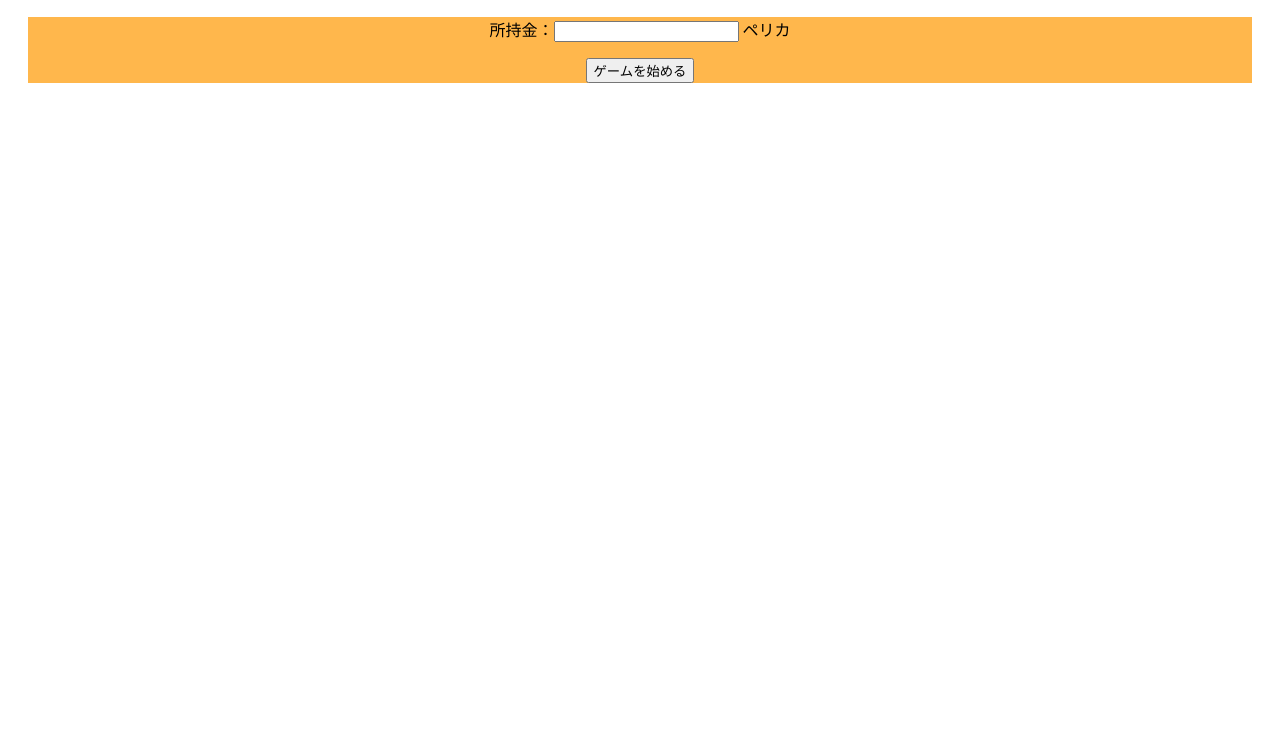
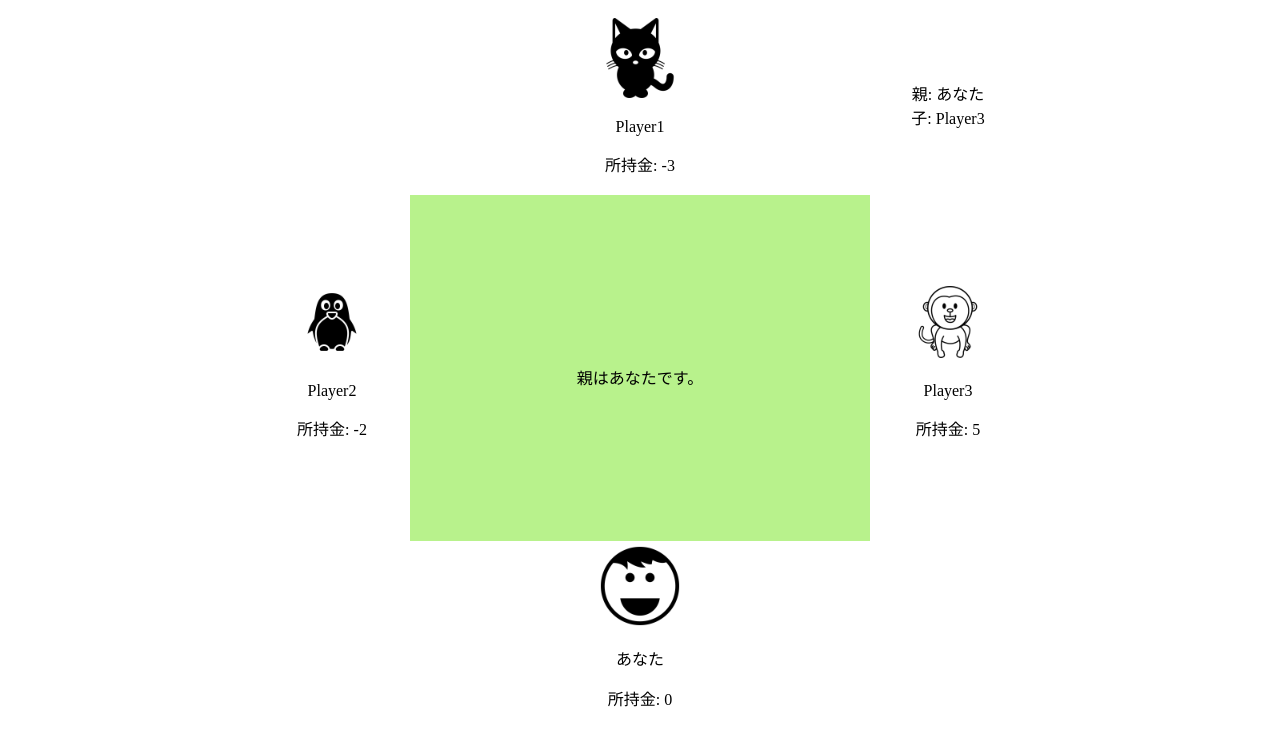
Before and after one commit to as-shimizu/OJT_JavaScript, a plain HTML site: page algorithm/dice_game/index.html in a window 1280 px wide. Both pictures are taken after a click on the button "ゲームを始める". Shown: the part 49-794 px from the top of the page. Drawn offline with Linux system fonts and the light colour scheme.

Commit message:
#16 ゲーム機能完成

```diff
--- a/algorithm/dice_game/index.html
+++ b/algorithm/dice_game/index.html
@@ -25,9 +25,13 @@
 				<td> </td>
 				<td> <img alt="" class="playerImage" src="image/player1.png">
 					<p>Player1</p>
+					<p id="money1"></p>
 				</td>
 				<td> </td>
-          <td> </td>
+				<td>
+					<div id="showParent"></div>
+					<div id="showChild"></div>
+				</td>
 			</tr>
 
 			<tr>
@@ -36,7 +40,7 @@
 					<img alt="" class="diceImage" id="diceImg1" src="">
 					<img alt="" class="diceImage" id="diceImg2" src="">
 					<img alt="" class="diceImage" id="diceImg3" src=""><br>
-            <p id="yakuName"></p>
+					<p id="comment1"></p>
 				</td>
 				<td> </td>
 			<tr>
@@ -44,9 +48,11 @@
 			<tr>
 				<td> <img alt="" class="playerImage" src="image/player4.png">
 					<p>Player2</p>
+					<p id="money2"></p>
 				</td>
 				<td> <img alt="" class="playerImage" src="image/player3.png">
 					<p>Player3</p>
+					<p id="money4"></p>
 				</td>
 			</tr>
 
@@ -59,29 +65,15 @@
 				<td> </td>
 				<td> </td>
 				<td> <img alt="" class="playerImage" src="image/you.png">
-            <p>You</p>
+					<p>あなた</p>
+					<p id="money3"></p>
 				</td>
 				<td> </td>
 				<td> </td>
 			</tr>
-
-      <div id="image">
-      </div>
+		</table>
+      <div id="image"></div>
     </section>
-
-    <section id="workspace">
-      <p>
-      現在の所持金: <span id="moneyNow"></span> ペリカ
-      </p>
-      <div id="narration"></div><br>
-      <div id="inputMoney">
-        掛け金を決めてください
-        掛け金：<input type="textarea" id="latch" value="">
-        <input type="button" id="dice" value="サイコロを振る">
-      </div>
-    </section>
-
-
 
     <script src="js/jquery-3.2.1.js"></script>
     <script src="js/app.js"></script>
--- a/algorithm/dice_game/js/app.js
+++ b/algorithm/dice_game/js/app.js
@@ -10,97 +10,119 @@ var numDice = 3; //サイコロの数
 var numPlayer = 4; //プレーヤー数
 var you = 2; //ユーザのプレーヤー番号
 var maxRate = 5; //最大のレイト
+var maxMenashi = 3 //目なしが出た時にサイコロを振りなおせる上限回数
 //変数の定義
 var money = new Array(numPlayer); //所持金
-var gameNum = 0; //ゲーム回数
 var parent = 0; //親のプレーヤー番号を格納
 var child = 0; //子のプレーヤー番号を格納
-var narration = document.getElementById('narration');
-var resultYaku = new yaku("",0);　//役の名前とrate
+var showParent = document.getElementById('showParent');
+var showChild = document.getElementById('showChild');
+var comment1 = document.getElementById('comment1');
+var yakuParent = new yaku("",0);　//親の役の名前とrate
+var yakuChild = new yaku("",0);　//子の役の名前とrate
+var resultYaku = new yaku("",0);　//役の名前とrateを一時的に保存
+var end = 0; //ゲーム中は0, ゲーム終了したら1
 var diceImg = [
   document.getElementById('diceImg1'),
   document.getElementById('diceImg2'),
   document.getElementById('diceImg3')
+];
+var moneyView = [
+  document.getElementById('money1'),
+  document.getElementById('money2'),
+  document.getElementById('money3'),
+  document.getElementById('money4')
 ];
 
 //ゲームを始める
 $('#startGame').click(function() {
     //所持金の設定
     for (var i=0; i<numPlayer; i++) {
-        money[i] = document.getElementById('cash').value;
+        money[i] = Number(document.getElementById('cash').value);
     }
-    //自分の所持金を表示
-    document.getElementById('moneyNow').innerHTML = money[you];
+	showMoney();
     //startを隠す
     $('#start').fadeOut(1);
     //fieldとworkspaceを表示
     $('#field').fadeIn(1000);
     $('#workspace').fadeIn(1000);
+    setTimeout("game()",2000);
 });
 
 
-function oneRound() {
-  narration.innerText = "親は" + getPlayerName(parent) + "です。";
-	for(child=0; child<numPlayer; child++) {
-		if(child==parent) {
-			continue;
+function game() {
+    for(parent=0; parent<numPlayer; parent++) {
+	    comment1.innerText = "親は" + getPlayerName(parent) + "です。";
+		showParent.innerText = "親: " + getPlayerName(parent);
+		for(child=0; child<numPlayer; child++) {
+			if(end==1) {
+				return;
+			}
+
+			if(child!=parent) {
+				comment1.innerText = getPlayerName(child) + "の番です。";
+				showChild.innerText = "子: " + getPlayerName(child) ;
+//				setTimeout('alert("親は" + getPlayerName(parent) + "、　子は" + getPlayerName(child) + "です。")',3000);
+				console.log("親：　" + getPlayerName(parent) + "子：　" + getPlayerName(child));
+				oneChild();
+			}
 		}
-    //勝負する
 	}
+	endGame();
 }
 
-function getLatch(child) {
-  if(child==you) {
-    $('#inputMoney').fadeIn(1);
-    $('#latch').click(function() {
-      var latch = document.getElementById('latch').value;
-      if(latch == "" ) {
-          alert("掛け金を入力してください");
-      } else if(!(latch > 0)) {
-      	alert("0以上の数字を入力してください");
-      } else if(latch * maxRate > money) {    //ピンゾロ負けした場合の支払い額(掛け金の5倍)が所持金より少ない必要がある
-          alert("所持金が足りません");
+
+//勝負する
+function oneChild() {
+    var latch = getLatch(); //掛け金を設定
+    //親がサイコロを振る
+	if(parent==you) {
+//		alert("サイコロを振ってください")
+	}
+    getYaku();
+    yakuParent = resultYaku;
+	//子がサイコロを振る
+    if(parent==you) {
+//		alert("サイコロを振ってください")
+	}
+    getYaku();
+    yakuChild = resultYaku;
+    console.log(yakuParent, yakuChild);
+    //結果
+	resultTarn(latch);
+	showMoney();
+}
+
+//役の取得
+function getYaku() {
+    //サイコロを投げる
+    var numMenashi = 0;
+    var decideYaku = false;
+    while(!(decideYaku)) {
+      var dice = throwDice();
+      getNameRate(dice); //役とレートの取得
+      if(resultYaku.rate==-1 && numMenashi<maxMenashi) {
+        numMenashi++;
       } else {
+        decideYaku = true;
       }
     }
-  } else {
-    //掛け金を自動的に決める
-    latch = Math.floor(Math.random()*(money[child]/maxRate)) + 1
-  }
-  narration.innerText = "掛け金は" + latch + " ペリカ です";
+
+    var yakuName = document.getElementById('comment1');
+    yakuName.innerHTML = resultYaku.name;
+    console.log(resultYaku.name);
 }
 
-//One-Tern サイコロを振る
-function oneTern() {
-    var latch = getLatch(); //掛け金を設定
+
+
+//サイコロを振る
+function throwDice() {
     //サイコロ画像の削除
-    $('#diceImg1').fadeOut(1);
+/*    $('#diceImg1').fadeOut(1);
     $('#diceImg2').fadeOut(1);
     $('#diceImg3').fadeOut(1);
     $('#yakuName').fadeOut(1);
-
-    //サイコロを投げる
-    var numMenashi = 0;
-    var getYaku = false;
-    while(!(getYaku)) {
-      var dice = throwDice();
-
-    //役とレートの取得
-    getNameRate(dice);
-    var yakuName = document.getElementById('yakuName');
-    yakuName.innerHTML = resultYaku.name;
-    console.log(resultYaku.name);
-
-    //お金計算
-    var changeMoney = latch * resultYaku.rate;
-    money += changeMoney;
-
-    //HTMLに出力
-    console.log(resultYaku.name, resultYaku.rate, changeMoney,money);
-}
-
-//サイコロを振る
-function throwDice() {
+*/
     var dice = [];
     for(var i=0; i<numDice; i++) {
         dice.push(Math.floor(Math.random()*6) + 1);
@@ -110,11 +132,68 @@ function throwDice() {
       var image = diceImg[i]
       image.src="./image/" + dice[i] + ".png";
     }
-    $('#diceImg1').fadeIn(1000);
+/*    $('#diceImg1').fadeIn(1000);
     $('#diceImg2').fadeIn(1500);
     $('#diceImg3').fadeIn(2000);
-    $('#yakuName').fadeIn(2500);
+    $('#yakuName').fadeIn(2500);*/
     return dice;
+}
+
+function getLatch() {
+//  if(child==you) {
+	  //
+//  } else {
+    //掛け金を自動的に決める
+    latch = Math.floor(Math.random()*(money[child]/maxRate)) + 1
+//  }
+  comment1.innerText = "掛け金は" + latch + " ペリカ です";
+}
+
+function resultTarn() {
+	var changeMoney
+	if(yakuParent.rate > yakuChild.rate) {
+		comment1.innerText = "親の勝ちです";
+		changeMoney = yakuParent.rate * latch;
+		comment1.innerText = "子は親に" + changeMoney + "ペリカを支払います。";
+		money[child] = Number(money[child]) - changeMoney;
+		money[parent] = Number(money[parent]) + changeMoney;
+	} else if(yakuParent.rate == yakuChild.rate) {
+		comment1.innerText = "引き分けです";
+		comment1.innerText = "支払いはありません";
+	} else {
+		comment1.innerText = "子の勝ちです";
+		changeMoney = yakuChild.rate * latch;
+		comment1.innerText = "親は子に" + changeMoney + "ペリカを支払います。";
+		money[parent] = Number(money[parent]) - changeMoney;
+		money[child] = Number(money[child]) + changeMoney;
+		if(money[parent] < 0) {
+			comment1.innerText = "親の所持金がなくなりました";
+			showMoney();
+			endGame();
+		}
+	}
+	showMoney();
+}
+
+function endGame() {
+	end = 1;
+	comment1.innerText = "ゲーム終了";
+	var winner = getWinPlayer();
+	comment1.innerText = "勝者は" + getPlayerName(winner) + "でした";
+}
+
+function getWinPlayer() {
+	var winner;
+	var sortMoney = new Array(numPlayer)
+	sortMoney = bubleSort(money);
+	console.log(sortMoney);
+	for(var i=0; i < numPlayer; i++) {
+		console.log(money[i] + "  " + sortMoney[numPlayer-1]);
+		if(money[i]==sortMoney[numPlayer-1]) {
+			winner = i;
+		}
+	}
+	return winner;
 }
 
 function getNameRate(dice) {
@@ -174,11 +253,7 @@ function change(data,i,j) {
   return data;
 }
 
-//setTimeoutのための関数
-function waite() {
-  //何もしない
-}
-
+//プレーヤー番号から名前を取得
 function getPlayerName(num) {
 	var playerName;
 	switch (num) {
@@ -196,3 +271,9 @@ function getPlayerName(num) {
       return playerName;
 	}
 }
+
+function showMoney() {
+	for(var i=0; i<numPlayer; i++) {
+		moneyView[i].innerText = "所持金: " + money[i];
+	}
+}
```
Lines whose indentation alone changed are shown as unchanged.
